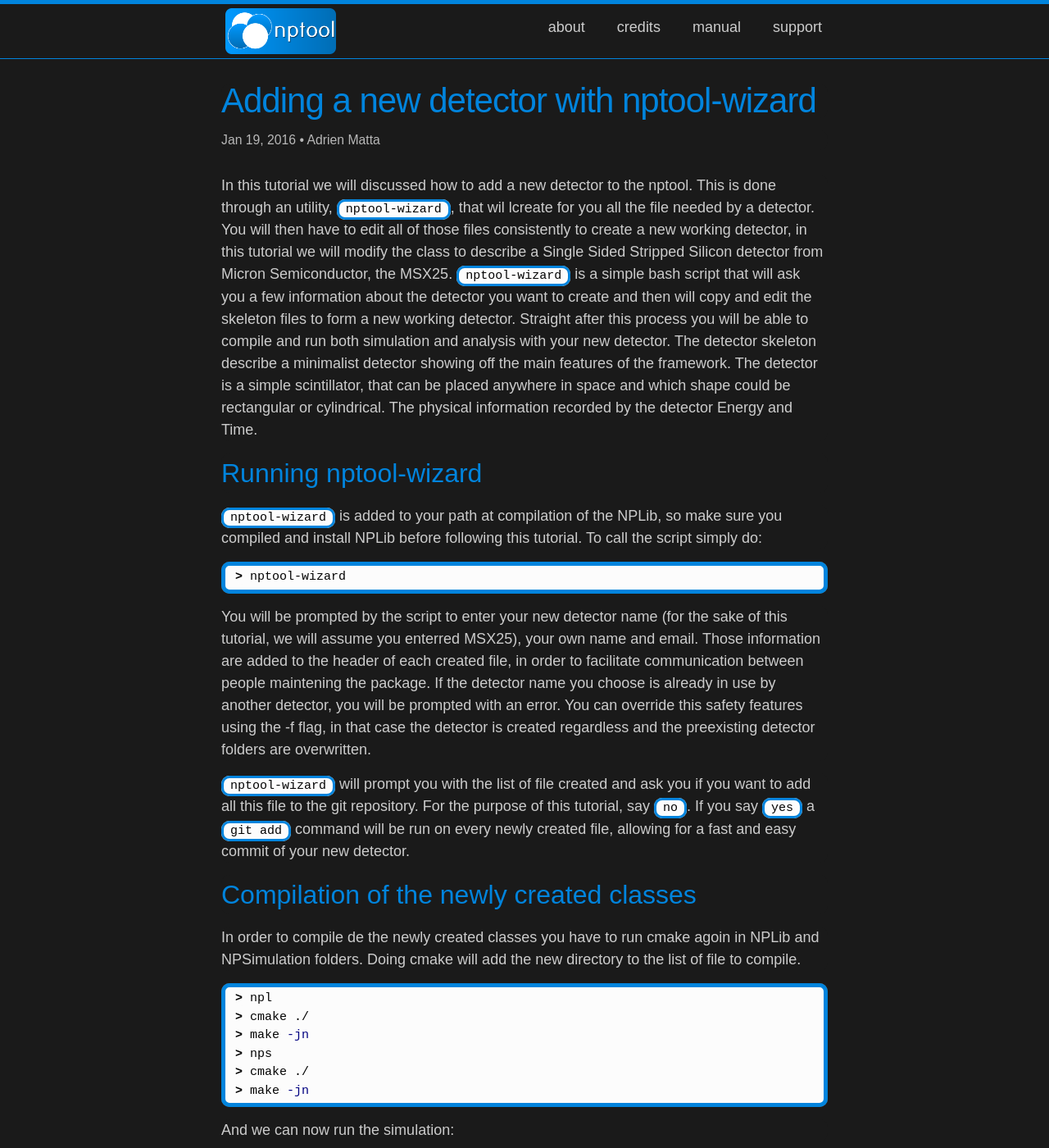
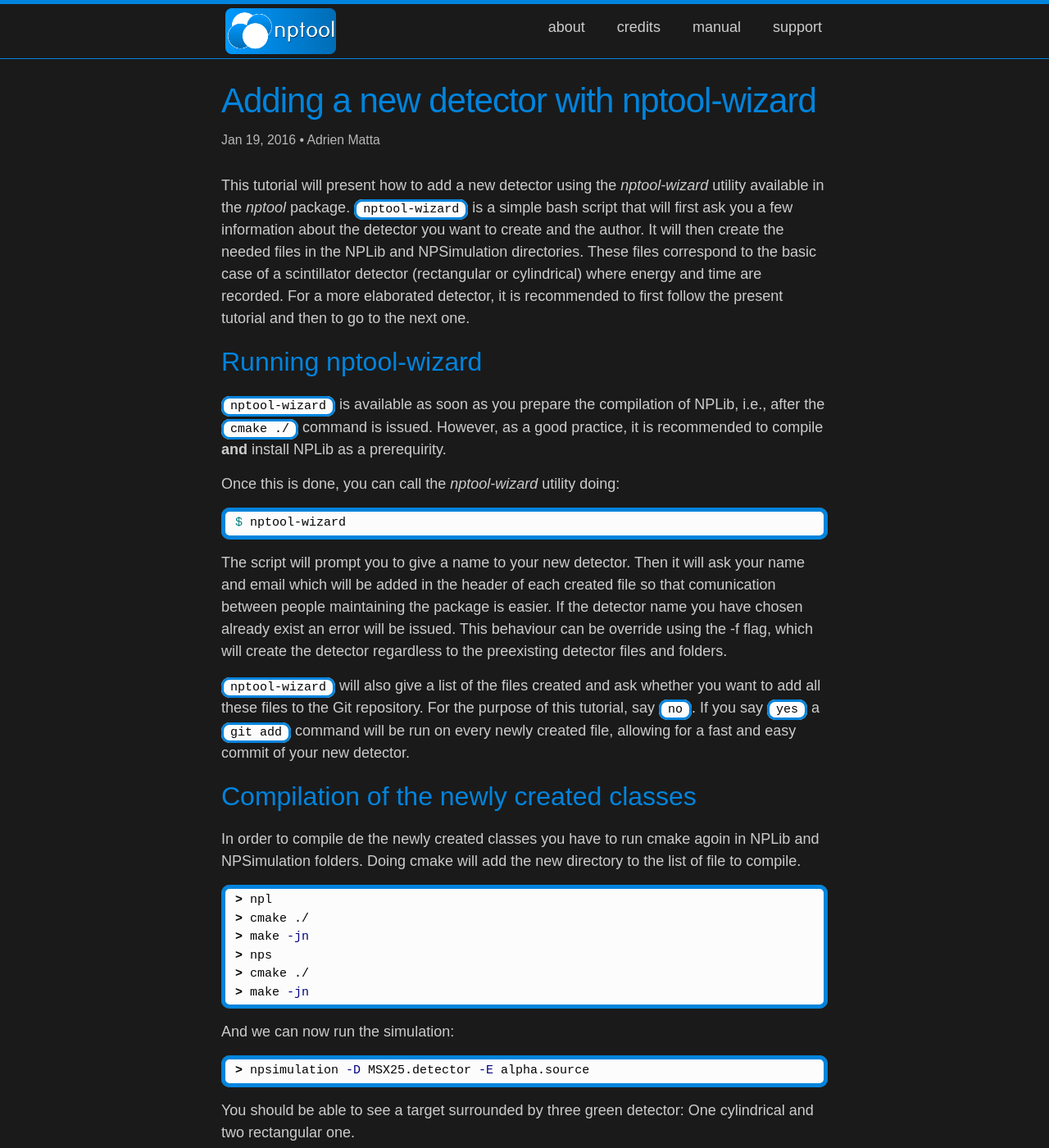
Before and after one commit to adrien-matta/nptool, a Jekyll site: the page built from _manual/adding-detectors_part1.md, in a window 1280 px wide and 1400 px high. Shown: the whole window at 82% size. Built offline with Jekyll 4.4.1, drawn with Linux system fonts in a browser that asks for light colours; some web fonts are replaced.

Commit message:
+ update documentation

```diff
--- a/_manual/adding-detectors_part1.md
+++ b/_manual/adding-detectors_part1.md
@@ -1,23 +1,42 @@
 ---
 layout: manual
 title: Adding a new detector with nptool-wizard
-permalink: /manual/adding-detectors_part1/
+permalink: /manual/adding-detectors/
 author: Adrien Matta
 manual_order: 10
 show_in_nav: false
 ---
+This tutorial will present how to add a new detector using the _nptool-wizard_
+utility available in the _nptool_ package. `nptool-wizard` is a simple bash
+script that will first ask you a few information about the detector you want
+to create and the author. It will then create the needed files in the NPLib
+and NPSimulation directories. These files correspond to the basic case of a
+scintillator detector (rectangular or cylindrical) where energy and time
+are recorded. For a more elaborated detector, it is recommended to first follow
+the present tutorial and then to go to the next one.
 
-In this tutorial we will discussed how to add a new detector to the nptool. This is done through an utility, `nptool-wizard`, that wil lcreate for you all the file needed by a detector. You will then have to edit all of those files consistently to create a new working detector, in this tutorial we will modify the class to describe a Single Sided Stripped Silicon detector from Micron Semiconductor, the MSX25.  `nptool-wizard` is a simple bash script that will ask you a few information about the detector you want to create and then will copy and edit the skeleton files to form a new working detector. Straight after this process you will be able to compile and run both simulation and analysis with your new detector. The detector skeleton describe a minimalist detector showing off the main features of the framework. The detector is a simple scintillator, that can be placed anywhere in space and which shape could be rectangular or cylindrical. The physical information recorded by the detector Energy and Time.
 
 ## Running nptool-wizard
-`nptool-wizard` is added to your path at compilation of the NPLib, so make sure you compiled and install NPLib before following this tutorial. To call the script simply do:
+`nptool-wizard` is available as soon as you prepare the compilation of NPLib,
+i.e., after the `cmake ./` command is issued. However, as a good practice, it
+is recommended to compile __and__ install NPLib as a prerequirity.
+
+Once this is done, you can call the _nptool-wizard_ utility doing:
 {% highlight bash %}
-> nptool-wizard
+$ nptool-wizard
 {% endhighlight %}
+The script will prompt you to give a name to your new detector. Then it will
+ask your name and email which will be added in the header of each created file
+so that comunication between people maintaining the package is easier. If the
+detector name you have chosen already exist an error will be issued. This
+behaviour can be override using the -f flag, which will create the detector
+regardless to the preexisting detector files and folders.
 
-You will be prompted by the script to enter your new detector name (for the sake of this tutorial, we will assume you enterred MSX25), your own name and email. Those information are added to the header of each created file, in order to facilitate communication between people maintening the package. If the detector name you choose is already in use by another detector, you will be prompted with an error. You can override this safety features using the -f flag, in that case the detector is created regardless and the preexisting detector folders are overwritten.
+`nptool-wizard` will also give a list of the files created and ask whether you
+want to add all these files to the Git repository. For the purpose of this
+tutorial, say `no`. If you say `yes` a `git add` command will be run on every
+newly created file, allowing for a fast and easy commit of your new detector.
 
-`nptool-wizard` will prompt you with the list of file created and ask you if you want to add all this file to the git repository. For the purpose of this tutorial, say `no`. If you say `yes` a `git add` command will be run on every newly created file, allowing for a fast and easy commit of your new detector.
 
 ## Compilation of the newly created classes
 In order to compile de the newly created classes you have to run cmake agoin in NPLib and NPSimulation folders. Doing cmake will add the new directory to the list of file to compile.
```
